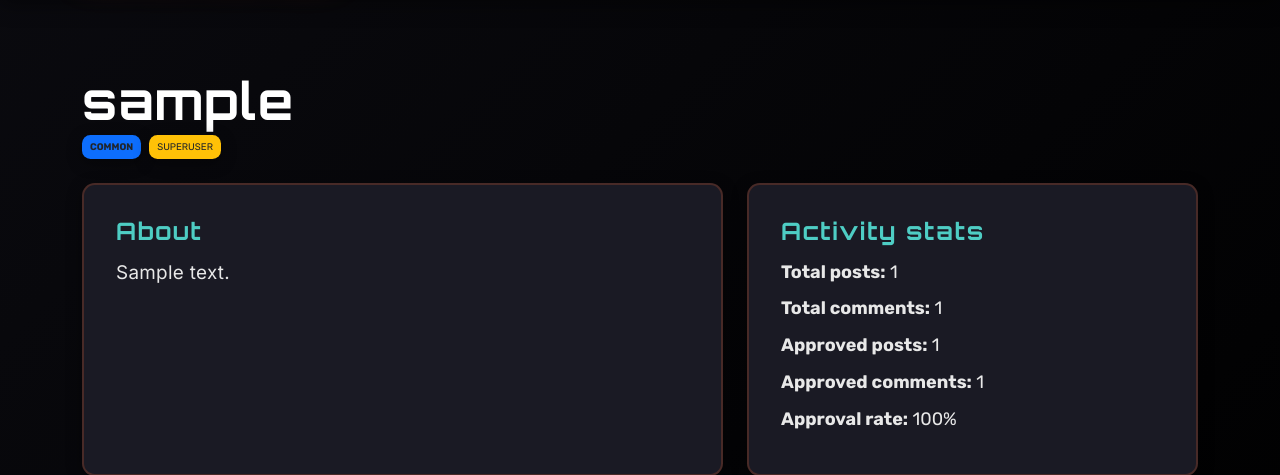
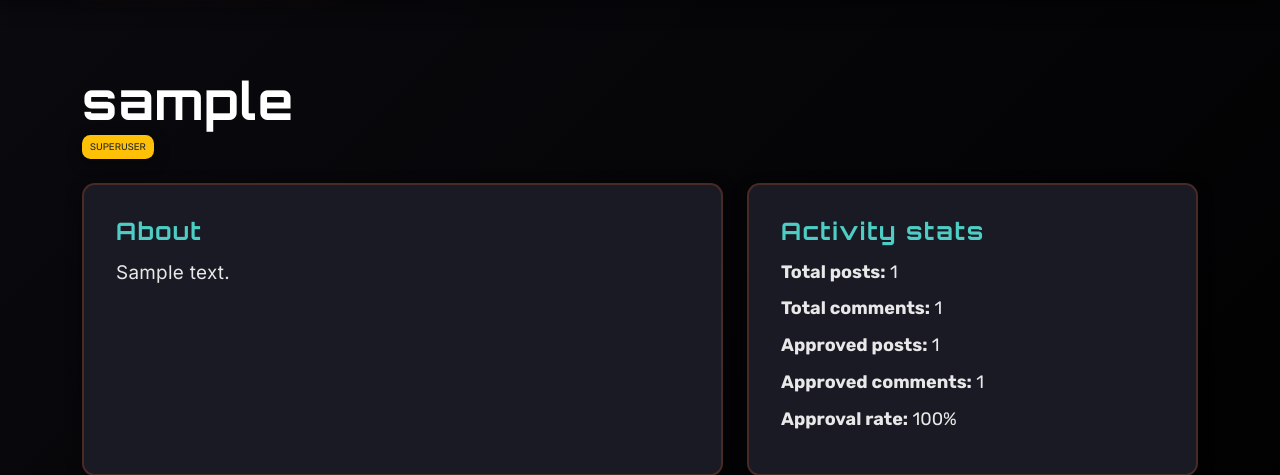
Before and after one commit to Drake-Designer/Game-Abyss, a Django app: a page that uses accounts/templates/accounts/profile.html in a window 1280 px wide. Shown: the part 74-549 px from the top of the page. Run offline with Django 5.2, Linux system fonts and the light colour scheme; tables that the repository leaves empty hold one stand-in row (values such as "Sample post"); some libraries are stand-ins or nearby versions.

Commit message:
fix(accounts): update profile badges logic so superusers show only 'SUPERUSER', staff show only 'STAFF', and regular users show no badge

```diff
--- a/accounts/templates/accounts/profile.html
+++ b/accounts/templates/accounts/profile.html
@@ -10,11 +10,14 @@
         <div>
           <h1 class="mb-1">{{ profile_user.username }}</h1>
           <div class="d-flex flex-wrap align-items-center gap-2">
-            <span class="comp-badge bg-primary text-dark fw-bold">{{ rarity }}</span>
-            {% if profile_user.is_staff and not profile_user.is_superuser %}
-              <span class="comp-badge bg-info text-dark">Staff</span>
+            {# Superuser: mostra solo SUPERUSER #}
+            {% if profile_user.is_superuser %}
+              <span class="comp-badge bg-warning text-dark">SUPERUSER</span>
+              {# Staff non superuser: mostra solo STAFF #}
+            {% elif profile_user.is_staff %}
+              <span class="comp-badge bg-info text-dark">STAFF</span>
             {% endif %}
-            {% if profile_user.is_superuser %}<span class="comp-badge bg-warning text-dark">Superuser</span>{% endif %}
+            {# Utente normale: nessun badge #}
           </div>
         </div>
         <div class="ms-md-auto d-flex flex-wrap gap-2">
```
